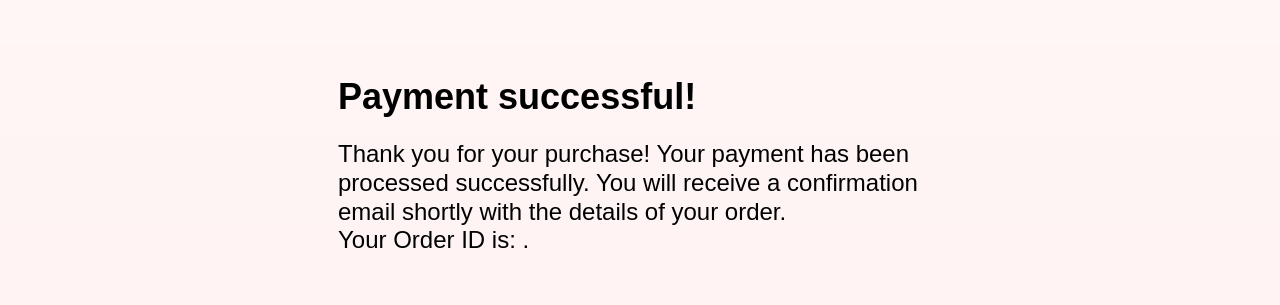
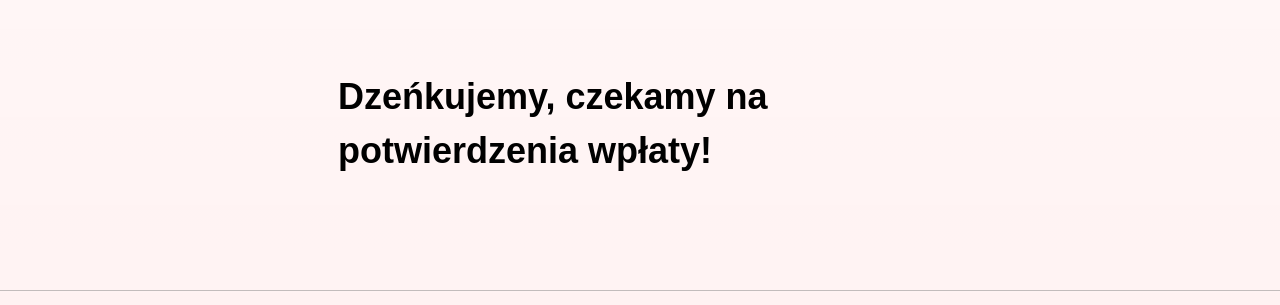
Before and after one commit to Queue-Evgenii/PolandShopFront, a Vue app: page /confirmed in a window 1280 px wide. Shown: the part 231-536 px from the top of the page. Built offline with nearby package versions, Linux system fonts and the light colour scheme; no server answers.

Commit message:
confirmed view text changed

```diff
--- a/src/views/ConfirmedView.vue
+++ b/src/views/ConfirmedView.vue
@@ -3,15 +3,7 @@
     <layout-default>
       <div class="confirmed__data">
         <template v-if="paymentStatus != 'error'">
-          <h2>Payment successful!</h2>
-          <p>
-            Thank you for your purchase!
-            Your payment has been processed successfully.
-            You will receive a confirmation email shortly with the details of your order.
-          </p>
-          <p>
-            Your Order ID is: {{ orderId }}.
-          </p>
+          <h2>Dzeńkujemy, czekamy na potwierdzenia wpłaty!</h2>
         </template>
         <template v-else>
           <h2>Payment declined!</h2>
```
Also changed, not shown: 10 other files (tests, documents, lock files or other folders).
